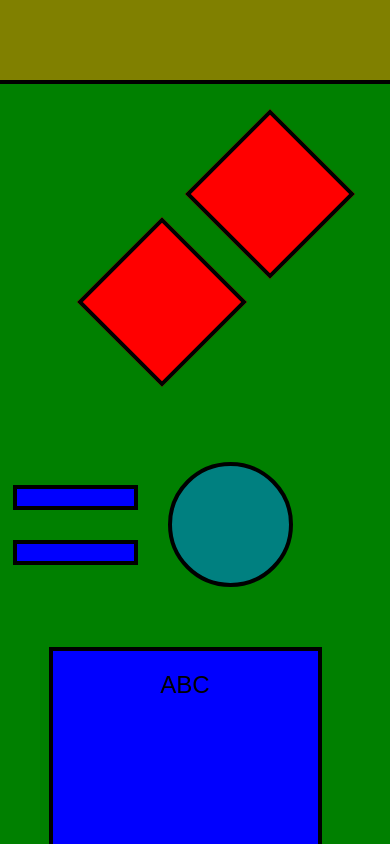
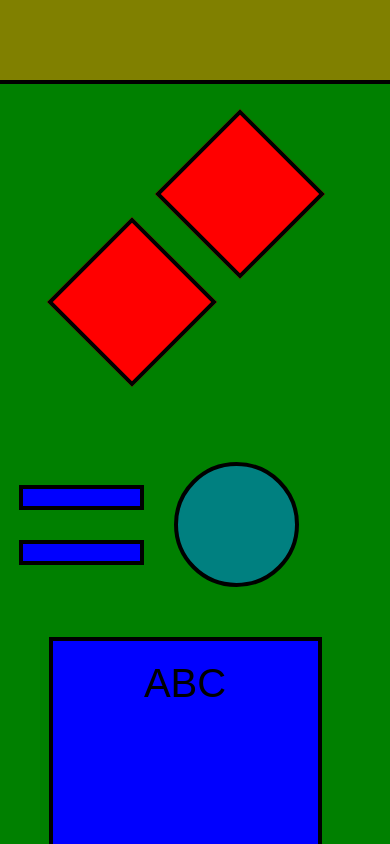
Before and after one commit to SzymonGieraga/HTMLStudy, a plain HTML site: page index.html in a window 390 px wide. Drawn offline with Linux system fonts and the light colour scheme.

Commit message:
Merged changes from Fixes branch

```diff
--- a/style.css
+++ b/style.css
@@ -1,6 +1,6 @@
 :root {
     --dim: max(10vw, 120px);
-    --d-pos-x: 210px;
+    --d-pos-x: 180px;
     --d-pos-y: 50px;
 }
 
@@ -32,7 +32,6 @@ body, html {
     border-bottom: 4px solid #000;
     flex-shrink: 0;
     position: relative;
-    z-index: 10;
 }
 
 .content {
@@ -69,7 +68,7 @@ body, html {
     display: flex;
     flex-direction: row;
     align-items: center;
-    gap: max(5vw, 30px);
+    gap: max(2vw, 30px);
 }
 
 .lines {
@@ -79,7 +78,7 @@ body, html {
 }
 
 .line {
-    width: max(14vw, 125px);
+    width: max(15vw, 125px);
     height: max(2.5vw, 25px);
     background-color: #0000ff;
     border: 4px solid #000;
@@ -104,12 +103,11 @@ body, html {
     padding: 20px;
     display: flex;
     justify-content: center;
-    z-index: 2;
 }
 
 .panel-text {
     font-family: sans-serif;
-    font-size: max(3vw, 24px);
+    font-size: max(5vw, 40px);
     color: #000;
 }
 
@@ -135,13 +133,13 @@ body, html {
         position: static;
         transform: none;
         flex-direction: row;
-        margin-left: calc(var(--d-pos-x) * 0.35);
+        margin-left: calc(var(--d-pos-x) * 0.37);
     }
 
     .side-panel {
-        background-color: #ff0000;
+        background-color: #C83737;
         right: 20px;
-        top: 20px;
+        top: 10px;
     }
 }
 
@@ -165,7 +163,6 @@ body, html {
         position: static;
         width: 70%;
         height: 35vh;
-        margin-top: 10px;
         margin-right: 20px;
         background-color: #0000ff;
     }
```
